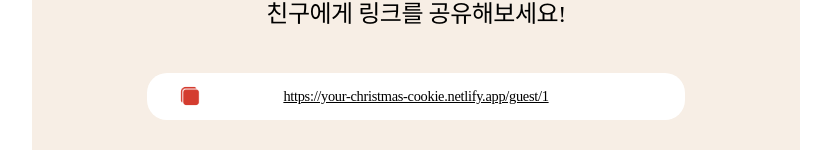
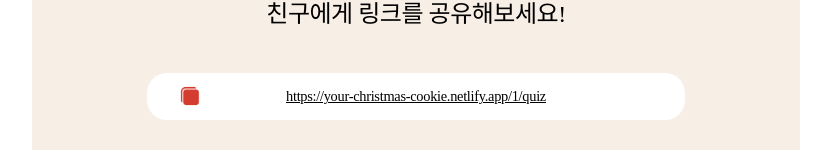
Before and after one commit to DPT-11/Dpt_Front, a React (Create React App) app: page /1/share in a window 1280 px wide. Shown: the part 604-754 px from the top of the page, without its empty margins (224-1055 px from the left). Built offline with nearby package versions, Linux system fonts and the light colour scheme; a web font is replaced by a local one.

Commit message:
solve : url 수정

```diff
--- a/src/page/QuestionResult.jsx
+++ b/src/page/QuestionResult.jsx
@@ -37,7 +37,7 @@ const QuestionResult = () => {
 
     const { token } = useParams();
     const baseUrl = "https://your-christmas-cookie.netlify.app";
-    const url = `${baseUrl}/guest/${token}`;
+    const url = `${baseUrl}/${token}/quiz`;
     return (
         <StyledContainer>
             <Decoration />
```
